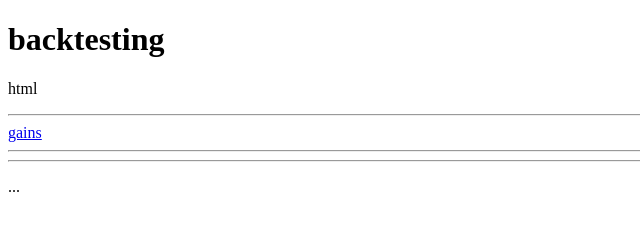
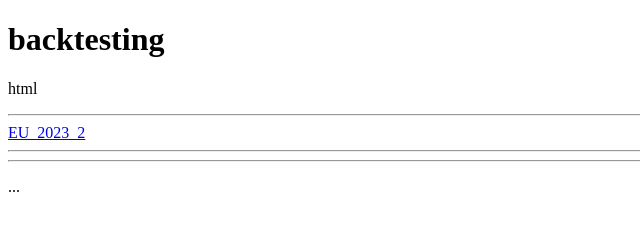
Before and after one commit to olivier-babelcast/olivier-babelcast.github.io, a plain HTML site: page index.html in a window 1280 px wide. Shown: the full height of the page, 0-640 px from the left. Drawn offline with Linux system fonts and the light colour scheme.

Commit message:
Update index.html

```diff
--- a/index.html
+++ b/index.html
@@ -7,7 +7,7 @@
 <p>html</p>
 
 <hr>
-<a href="https://olivier-babelcast.github.io/EU_2023_2.html">gains</a>
+<a href="https://olivier-babelcast.github.io/EU_2023_2.html">EU_2023_2</a>
 <hr>
 
 <hr>
```
